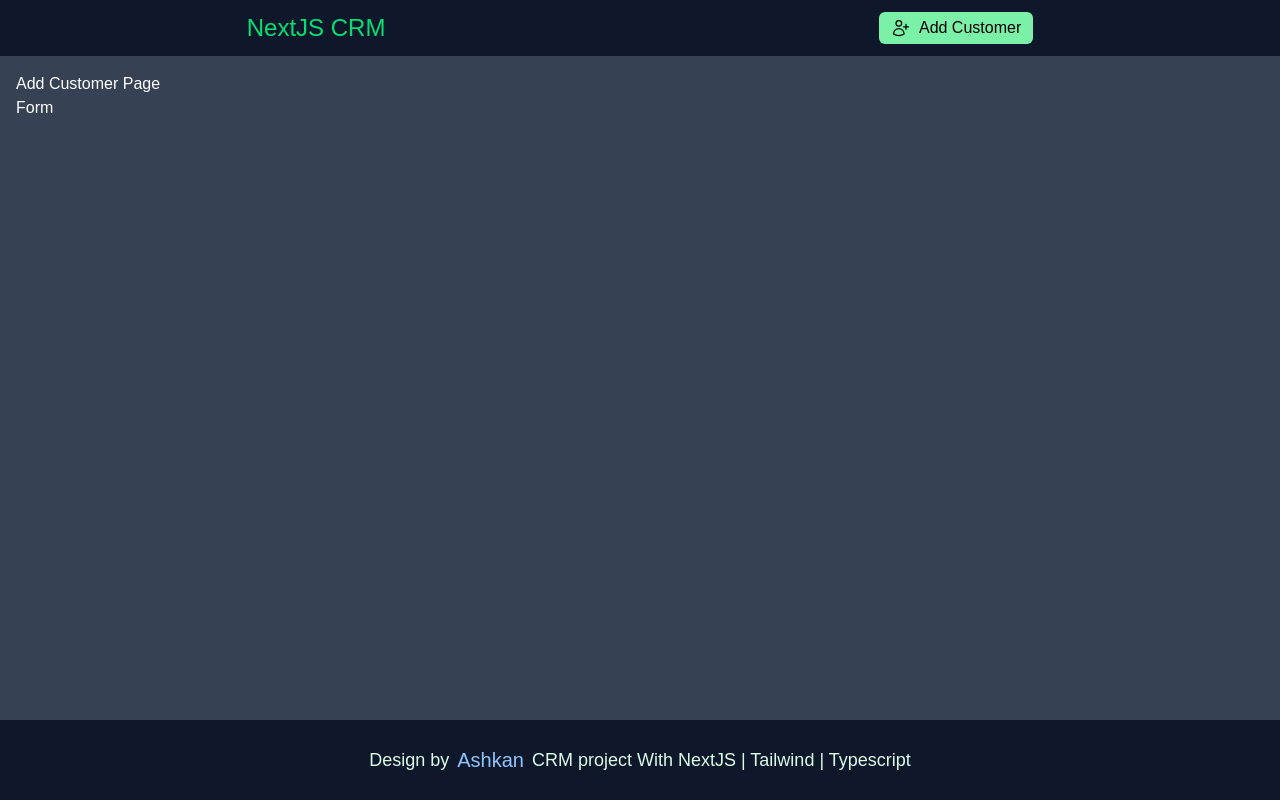
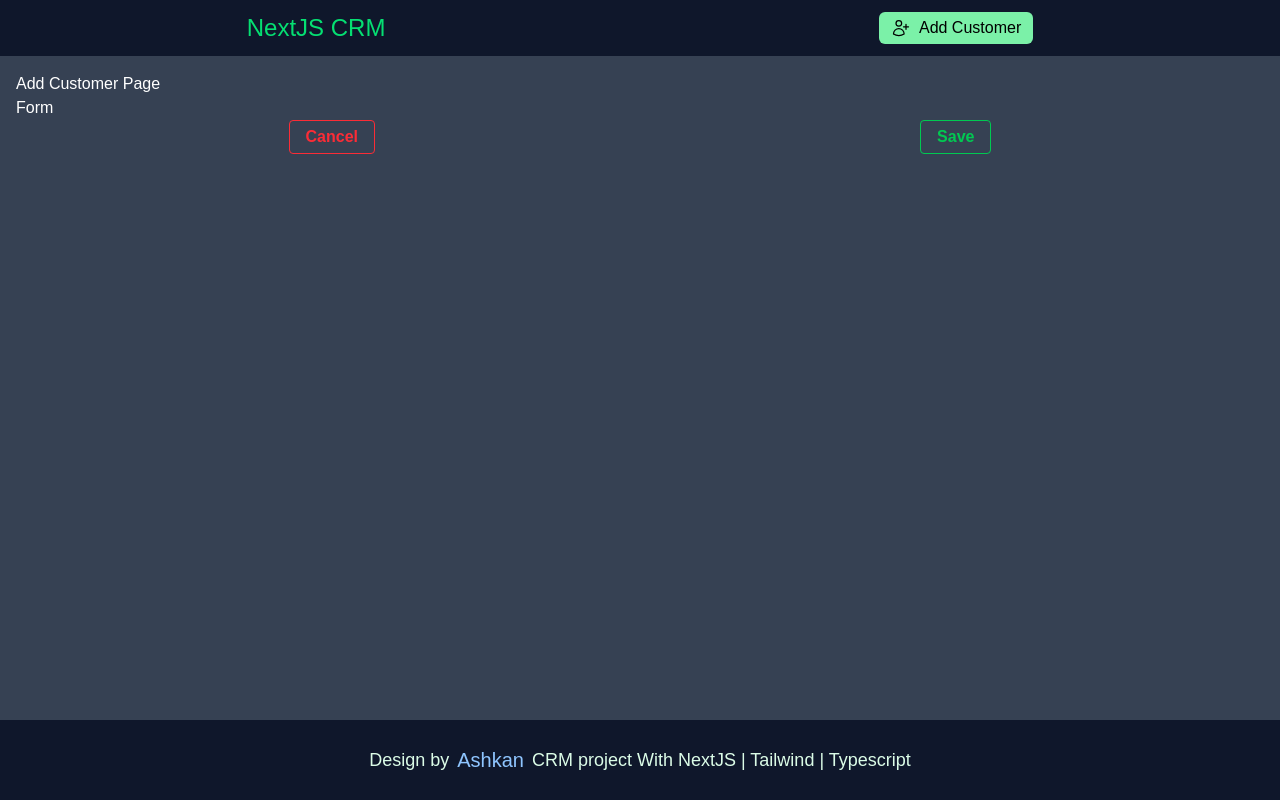
Before and after one commit to ashkankh/nextjs-crm-typescript, a Next.js app: page /add-customer in a window 1280 px wide. Built offline with nearby package versions, Linux system fonts and the light colour scheme.

Commit message:
feat(Form button): add Form Button

```diff
--- a/components/templates/addCustomerPage.tsx
+++ b/components/templates/addCustomerPage.tsx
@@ -3,6 +3,16 @@ import Form from '../modules/form'
 import { CustomerForm } from '@/types/form.type'
 
 function AddCustomerPage() {
+
+    function saveHandler() {
+        //   TODO
+    }
+
+    function cancelHandler() {
+        //   TODO
+
+    }
+
     const [form, setForm] = useState<CustomerForm>({
         name: "",
         lastName: "",
@@ -18,6 +28,10 @@ function AddCustomerPage() {
         <>
             <div>Add Customer Page</div>
             <Form form={form} setForm={setForm} />
+            <div className='flex flex-row justify-around'>
+                <button className='flex felx-row justify-center py-1 px-4 border-1 font-semibold text-red-500 rounded-sm hover:cursor-pointer' onClick={cancelHandler}>Cancel</button>
+                <button className='flex felx-row justify-center py-1 px-4 border-1 font-semibold text-green-500 rounded-sm hover:cursor-pointer' onClick={saveHandler}>Save</button>
+            </div>
         </>
     )
 }
```
